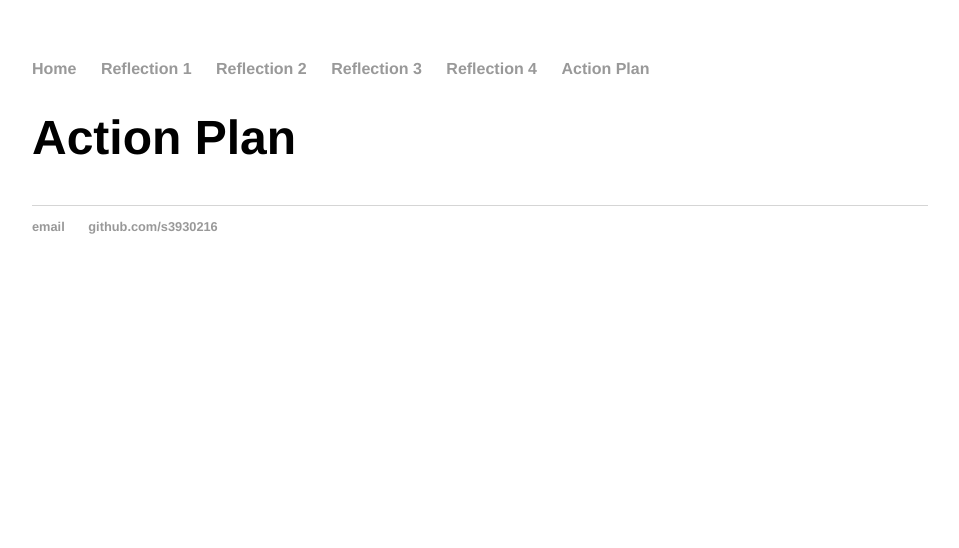
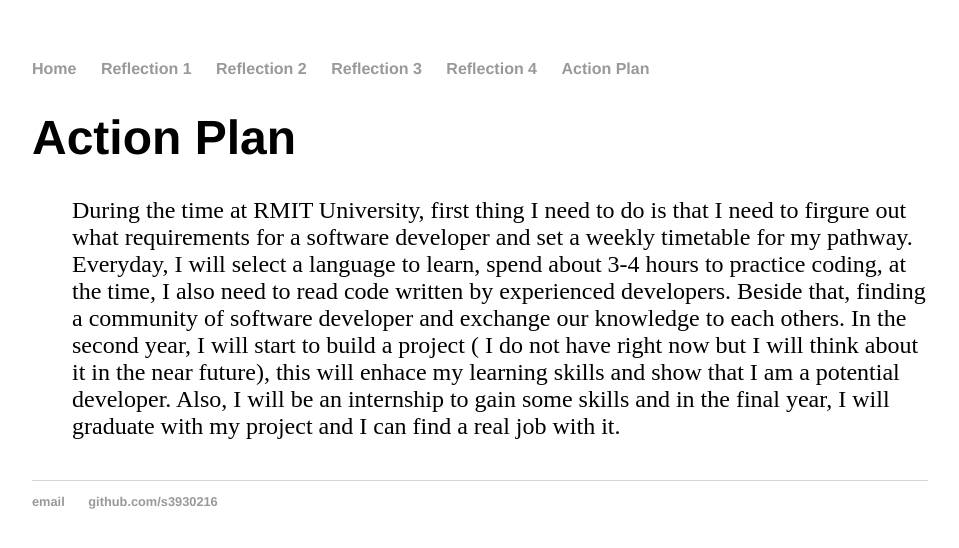
Before and after one commit to kang165/s3930216.github.io, a Jekyll site: the page built from blog/index.html, in a window 1280 px wide. Shown: the top 548 px of the page, without its empty margins (160-1119 px from the left). Built offline with Jekyll 4.4.1, drawn with Linux system fonts in a browser that asks for light colours.

Commit message:
Update index.html

```diff
--- a/blog/index.html
+++ b/blog/index.html
@@ -4,7 +4,7 @@ title: Action Plan
 ---
 	<h1>{{ page.title }}</h1>
 	<ul class="posts">
-
+During the time at RMIT University, first thing I need to do is that I need to firgure out what requirements for a software developer and set a weekly timetable for my pathway. Everyday, I will select a language to learn, spend about 3-4 hours to practice coding, at the time, I also need to read code written by experienced developers. Beside that, finding a community of software developer and exchange our knowledge to each others. In the second year, I will start to build a project ( I do not have right now but I will think about it in the near future), this will enhace my learning skills and show that I am a potential developer. Also, I will be an internship to gain some skills and in the final year, I will graduate with my project and I can find a real job with it.
 	  {% for post in site.posts %}
 	    <li><span>{{ post.date | date_to_string }}</span> » <a href="{{ post.url }}" title="{{ post.title }}">{{ post.title }}</a></li>
 	  {% endfor %}
```
